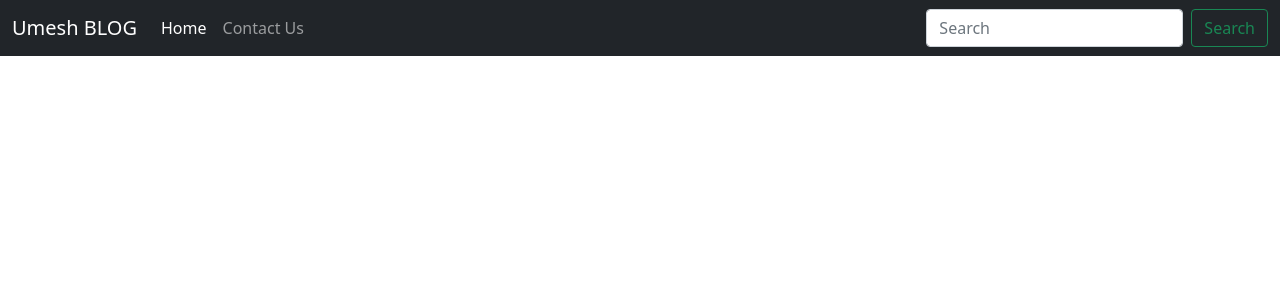
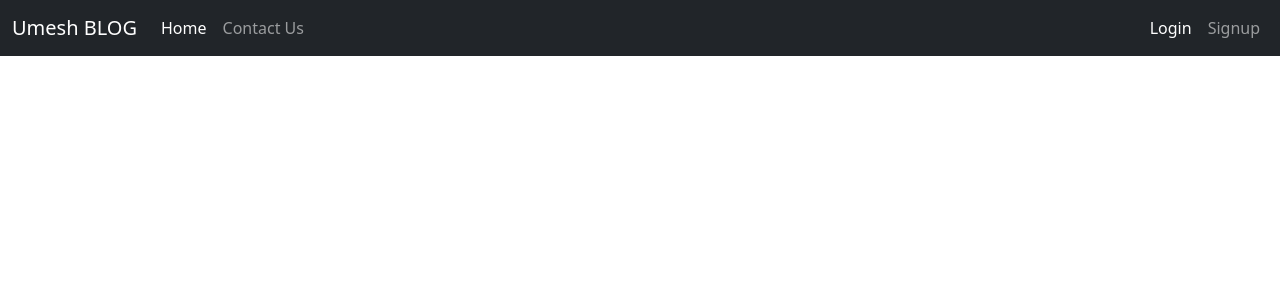
Before and after one commit to UmeshBabu7/BlogRESTAPIs, a Django app: page / in a window 1280 px wide. Shown: the top 300 px of the page. Run offline with Django 5.2, Linux system fonts and the light colour scheme; data that the repository does not hold is empty.

Commit message:
using containers

```diff
--- a/blogproject/templates/base.html
+++ b/blogproject/templates/base.html
@@ -9,30 +9,8 @@
             integrity="sha384-1BmE4kWBq78iYhFldvKuhfTAU6auU8tT94WrHftjDbrCEXSU1oBoqyl2QvZ6jIW3" crossorigin="anonymous">
     </head>
     <body>
-        <nav class="navbar navbar-expand-lg navbar-dark bg-dark">
-            <div class="container-fluid">
-                <a class="navbar-brand" href="{% url 'home' %}">Umesh BLOG</a>
-                <button class="navbar-toggler" type="button" data-bs-toggle="collapse"
-                    data-bs-target="#navbarSupportedContent" aria-controls="navbarSupportedContent"
-                    aria-expanded="false" aria-label="Toggle navigation">
-                    <span class="navbar-toggler-icon"></span>
-                </button>
-                <div class="collapse navbar-collapse" id="navbarSupportedContent">
-                    <ul class="navbar-nav me-auto mb-2 mb-lg-0">
-                        <li class="nav-item">
-                            <a class="nav-link active" aria-current="page" href="{% url 'home' %}">Home</a>
-                        </li>
-                        <li class="nav-item">
-                            <a class="nav-link" href="{% url 'contact_us' %}">Contact Us</a>
-                        </li>
-                    </ul>
-                    <form class="d-flex">
-                        <input class="form-control me-2" type="search" placeholder="Search" aria-label="Search">
-                        <button class="btn btn-outline-success" type="submit">Search</button>
-                    </form>
-                </div>
-            </div>
-        </nav>
+
+        {% include 'containers/_navbar.html' %}
 
         <div class="container my-2">
 
--- /dev/null
+++ b/blogproject/templates/containers/_navbar.html
@@ -0,0 +1,29 @@
+<nav class="navbar navbar-expand-lg navbar-dark bg-dark">
+    <div class="container-fluid">
+        <a class="navbar-brand" href="{% url 'home' %}">Umesh BLOG</a>
+        <button class="navbar-toggler" type="button" data-bs-toggle="collapse"
+            data-bs-target="#navbarSupportedContent" aria-controls="navbarSupportedContent"
+            aria-expanded="false" aria-label="Toggle navigation">
+            <span class="navbar-toggler-icon"></span>
+        </button>
+        <div class="collapse navbar-collapse" id="navbarSupportedContent">
+            <ul class="navbar-nav me-auto mb-2 mb-lg-0">
+                <li class="nav-item">
+                    <a class="nav-link active" aria-current="page" href="{% url 'home' %}">Home</a>
+                </li>
+                <li class="nav-item">
+                    <a class="nav-link" href="{% url 'contact_us' %}">Contact Us</a>
+                </li>
+            </ul>
+        </div>
+        <ul class="navbar-nav mb-2 mb-lg-0">
+            <li class="nav-item">
+                <a class="nav-link active" aria-current="page" href="#">Login</a>
+            </li>
+            <li class="nav-item">
+                <a class="nav-link" href="#">Signup</a>
+            </li>
+        </ul>
+        </div>
+    </div>
+</nav>
```
